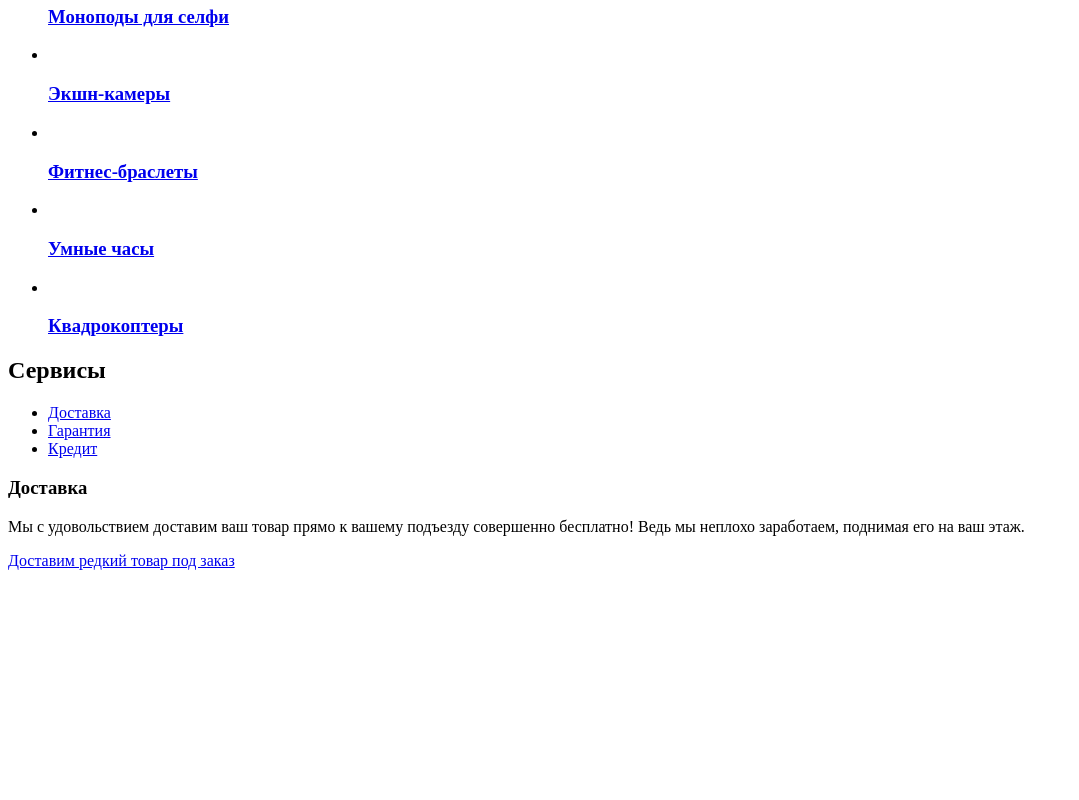
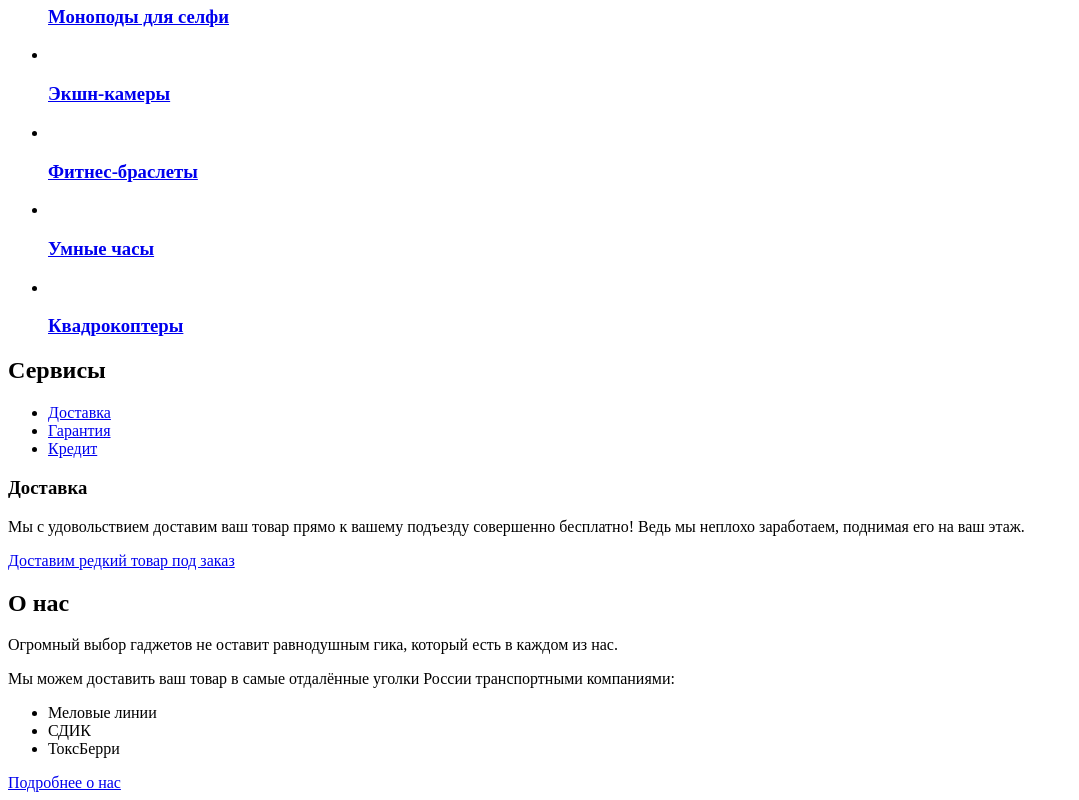
Before and after one commit to htmlacademy-htmlcss/1938675-device-33, a plain HTML site: page index.html in a window 1280 px wide. Shown: the part 849-1649 px from the top of the page, without its empty margins (0-1079 px from the left). Before the commit the page ends 1427 px from the top, so only its background shows below. Drawn offline with Linux system fonts and the light colour scheme.

Commit message:
Добавляет раздел "О нас"

```diff
--- a/index.html
+++ b/index.html
@@ -73,7 +73,7 @@
         </button>
         <h2 class="slider-title">Порхает как бабочка, жалит как пчела!</h2>
         <p class="slider-description">Этот обычный, на первый взгляд, квадрокоптер оснащен мощным лазером, замаскированным под стандартную камеру.</p>
-        <a class="button button-details" href="#">Подробнее</a>
+        <a class="button" href="#">Подробнее</a>
         <ol class="slider-pagination">
           <li class="slider-pagination-item">
             <button class="slider-pagination-button slider-pagination-button-current" type="button">
@@ -172,6 +172,17 @@
       <div class="delivery-banner">
         <a class="delivery-banner-link" href="#">Доставим редкий товар под заказ</a>
       </div>
+      <section class="about-company">
+        <h2 class="about-company-title">О нас</h2>
+        <p class="about-company-description">Огромный выбор гаджетов не оставит равнодушным гика, который есть в каждом из нас.</p>
+        <p class="about-company-description">Мы можем доставить ваш товар в самые отдалённые уголки России транспортными компаниями:</p>
+        <ul class="transport-companies">
+          <li class="transport-companies-item">Меловые линии</li>
+          <li class="transport-companies-item">СДИК</li>
+          <li class="transport-companies-item">ТоксБерри</li>
+        </ul>
+        <a class="button" href="#">Подробнее о нас</a>
+      </section>
     </main>
     <footer></footer>
   </body>
```
